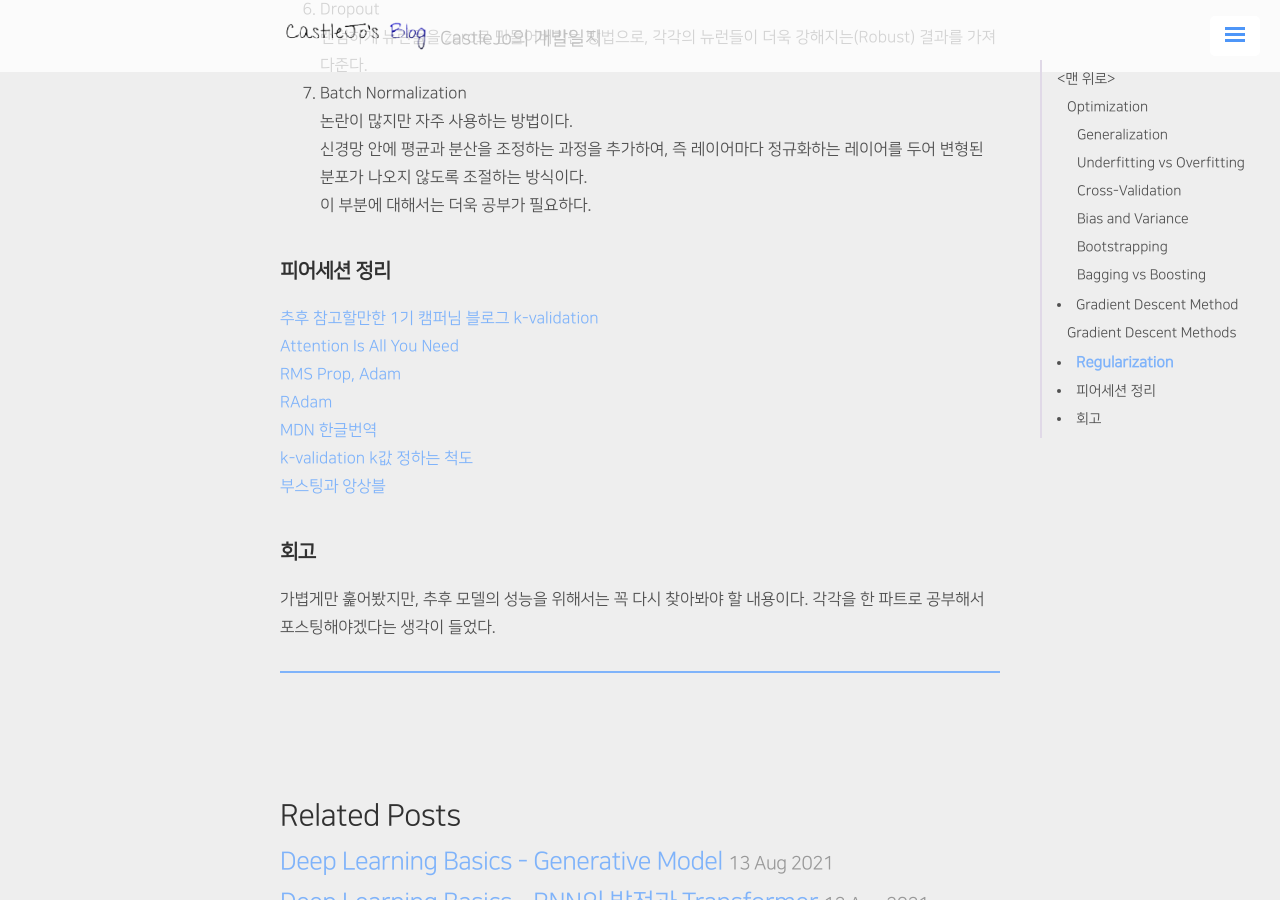
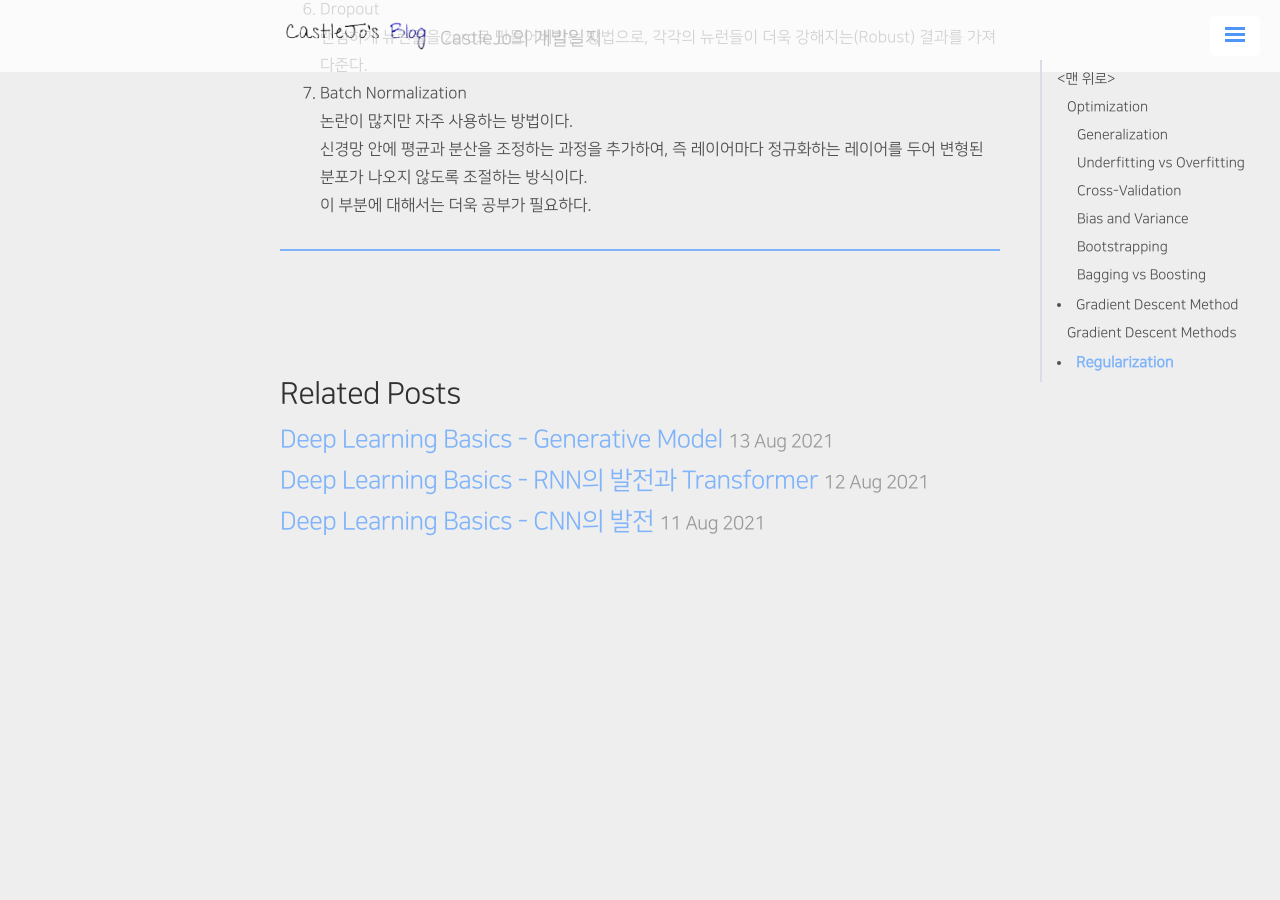
Before and after one commit to ukcastle/ukcastle.github.io, a Jekyll site: the page built from _posts/Boostcamp/2021-08-10-w2d2.md, in a window 1280 px wide and 900 px high, scrolled down 3588 px. Built offline with Jekyll 4.4.1, drawn with Linux system fonts in a browser that asks for light colours; nearby versions of some CDN libraries; formulas are drawn with MathJax 3; a script that is not in the unit is left out; comment, search, counter and statistics services are not loaded; after the commit the page ends 4185 px from its top, so only the background shows below that.

Commit message:
docs: w2 양식 변경

```diff
--- a/_posts/Boostcamp/2021-08-10-w2d2.md
+++ b/_posts/Boostcamp/2021-08-10-w2d2.md
@@ -128,18 +128,3 @@ Generalization이 잘 돌아가게 하기 위해 학습을 방해하는 방식
     논란이 많지만 자주 사용하는 방법이다.
     신경망 안에 평균과 분산을 조정하는 과정을 추가하여, 즉 레이어마다 정규화하는 레이어를 두어 변형된 분포가 나오지 않도록 조절하는 방식이다.
     이 부분에 대해서는 더욱 공부가 필요하다.
-
-## 피어세션 정리
-
-[추후 참고할만한 1기 캠퍼님 블로그](https://philgineer.github.io)
-[k-validation](https://nonmeyet.tistory.com/entry/KFold-Cross-Validation교차검증-정의-및-설명)
-[Attention Is All You Need](http://nlp.seas.harvard.edu/2018/04/03/attention.html)
-[RMS Prop, Adam](https://light-tree.tistory.com/141)
-[RAdam](https://zzaebok.github.io/deep_learning/RAdam/)
-[MDN 한글번역](https://kangbk0120.github.io/articles/2018-05/MDN)
-[k-validation k값 정하는 척도](https://machinelearningmastery.com/difference-between-a-parameter-and-a-hyperparameter/)
-[부스팅과 앙상블](https://bkshin.tistory.com/entry/%EB%A8%B8%EC%8B%A0%EB%9F%AC%EB%8B%9D-11-%EC%95%99%EC%[…]A%B9%85Bagging%EA%B3%BC-%EB%B6%80%EC%8A%A4%ED%8C%85Boosting)
-
-## 회고
-
-가볍게만 훑어봤지만, 추후 모델의 성능을 위해서는 꼭 다시 찾아봐야 할 내용이다. 각각을 한 파트로 공부해서 포스팅해야겠다는 생각이 들었다.
```
Also changed, not shown: _posts/Boostcamp/2021-08-09-w2d1.md (+0 -19 lines), _posts/Boostcamp/2021-08-11-w2d3.md (+0 -6 lines), _posts/Boostcamp/2021-08-13-w2d5.md (+13 -1 lines).
